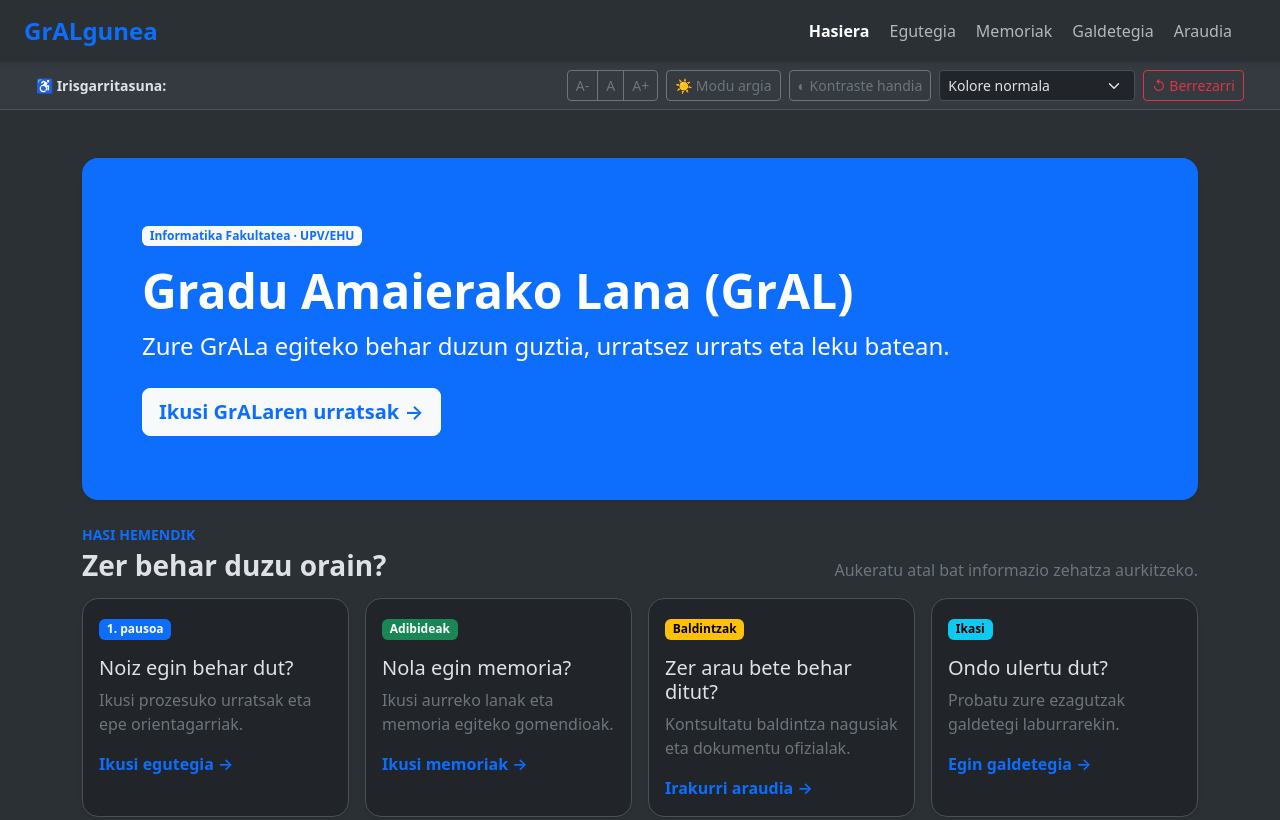
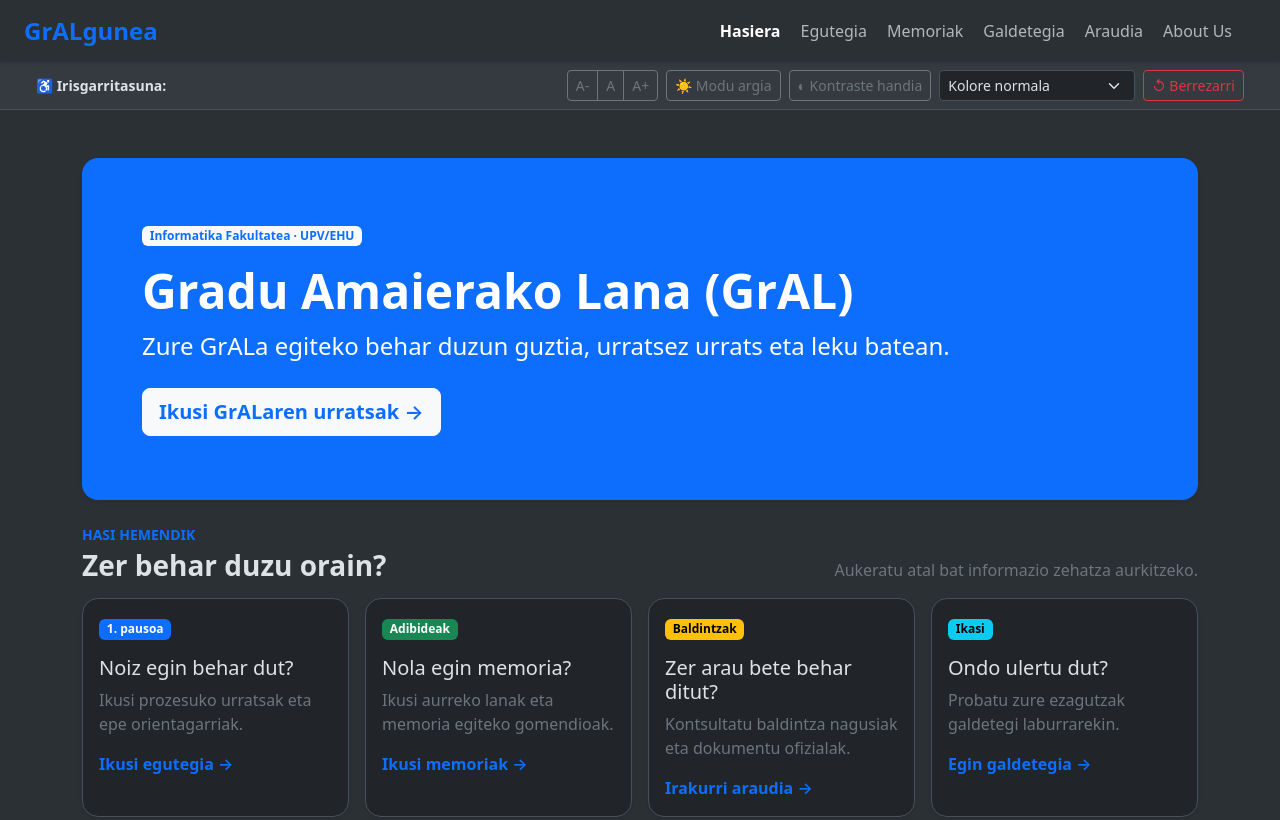
Before and after one commit to ekaitzrubio/GRAL, a plain HTML site: page index.html in a window 1280 px wide. Shown: the top 820 px of the page. Drawn offline with nearby package versions, Linux system fonts and the light colour scheme.

Commit message:
about us jarrita

```diff
--- a/index.html
+++ b/index.html
@@ -46,6 +46,7 @@
                 <li class="nav-item"><a class="nav-link" href="./memoriak.html">Memoriak</a></li>
                 <li class="nav-item"><a class="nav-link" href="./galdetegia.html">Galdetegia</a></li>
                 <li class="nav-item"><a class="nav-link" href="./araudiorokorra.html">Araudia</a></li>
+                <li class="nav-item"><a class="nav-link" href="./about.html">About Us</a></li>
             </ul>
             <div class="d-flex align-items-center gap-2">
                 <button class="btn btn-outline-primary d-lg-none" type="button" data-bs-toggle="offcanvas" data-bs-target="#rightDrawer" aria-controls="rightDrawer">
```
Also changed, not shown: about.html (+1 -0 lines), araudiorokorra.html (+1 -0 lines), egutegia.html (+1 -0 lines), galdetegia.html (+1 -0 lines), memoriak.html (+1 -0 lines).
